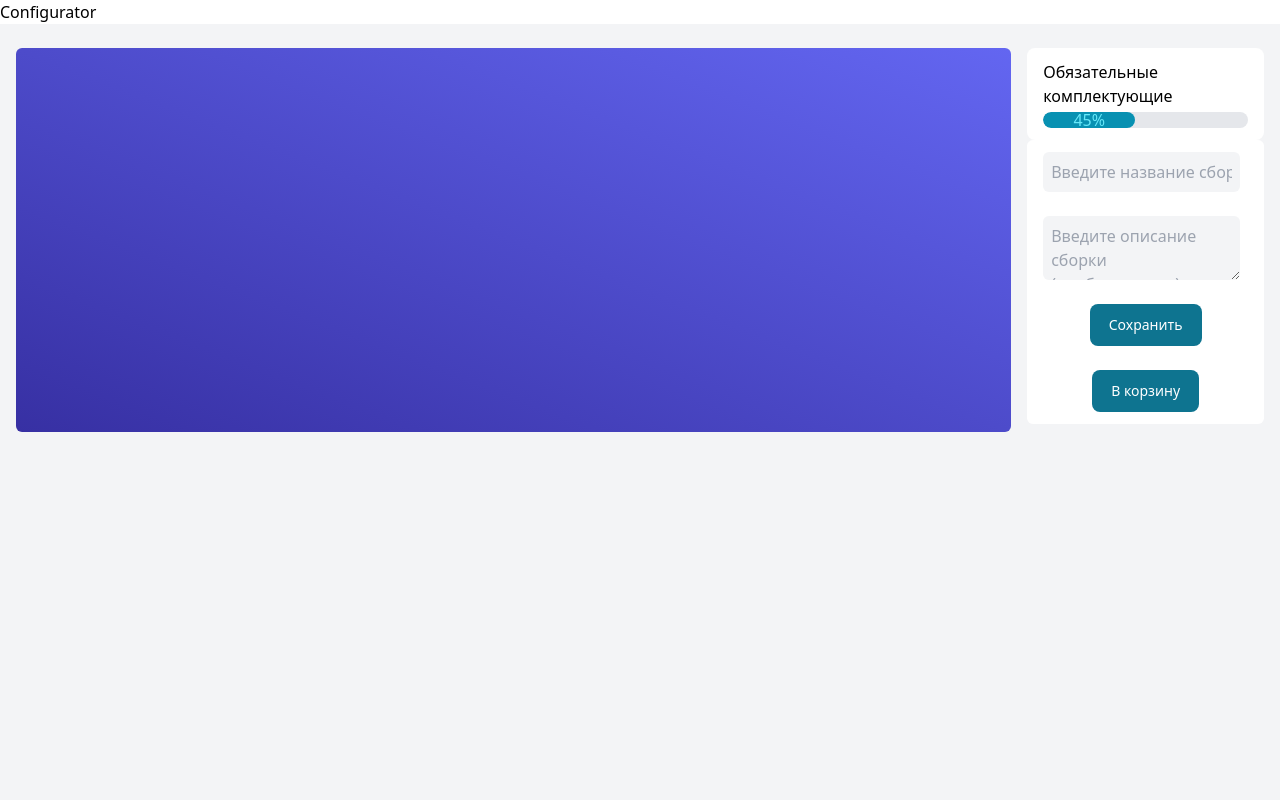
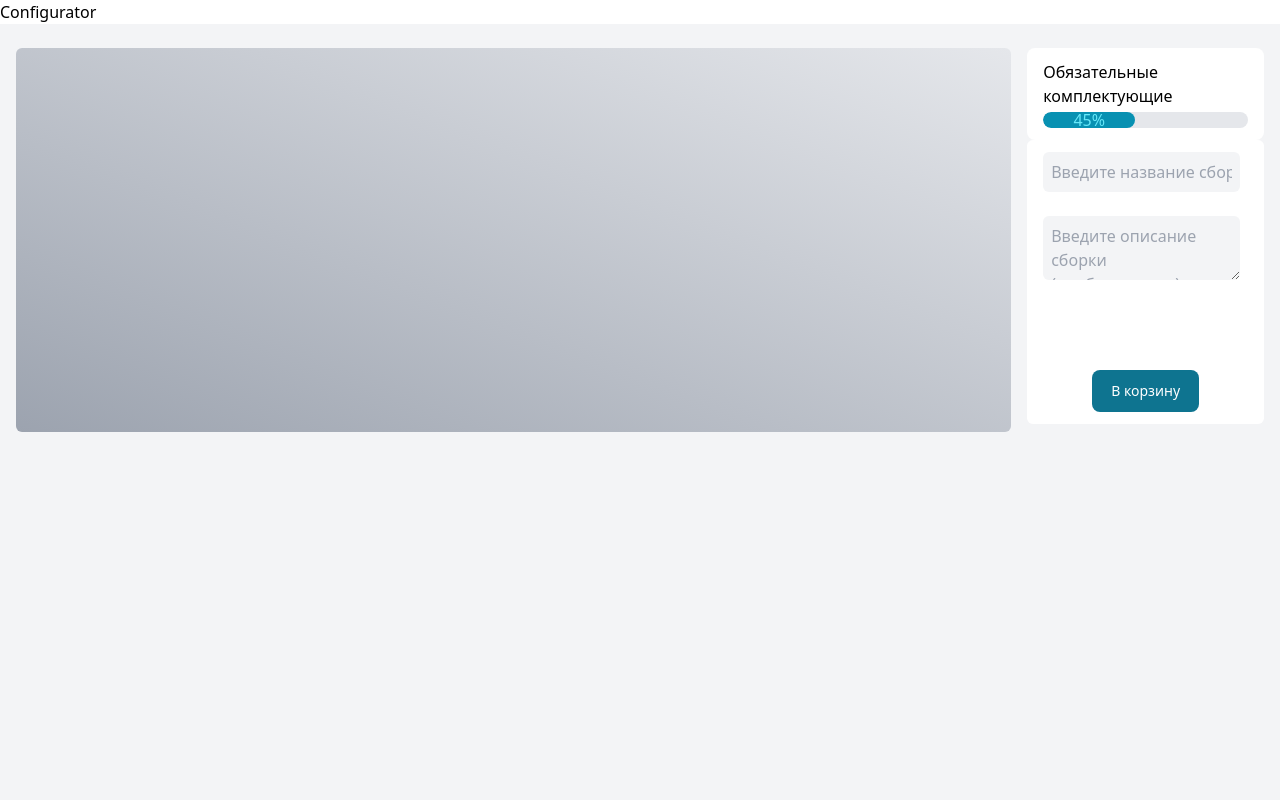
Before and after one commit to Nakifaria/final-project, a React (Vite) app in the folder client/: page /configurator in a window 1280 px wide. Shown: the top 800 px of the page. Built offline with nearby package versions, Linux system fonts and the light colour scheme.

Commit message:
configurator page view in progress

```diff
--- a/client/src/components/Configurator/Configurator.tsx
+++ b/client/src/components/Configurator/Configurator.tsx
@@ -6,7 +6,9 @@ function Configurator() {
   return (
     <>
       <div className="bg-gray-100 sm:grid grid-cols-5 grid-rows-2 px-4 py-6 min-h-full lg:min-h-screen space-y-6 sm:space-y-0 sm:gap-4">
-        <div className="h-96 col-span-4 bg-gradient-to-tr from-indigo-800 to-indigo-500 rounded-md flex items-center"></div>
+        <div className="h-96 col-span-4 bg-gradient-to-tr from-gray-400 to-gray-200 rounded-md flex ">
+
+        </div>
         <div className="h-96 col-span-1 ">
           <div className="bg-white py-3 px-4 rounded-lg">
             <Progress
@@ -36,7 +38,7 @@ function Configurator() {
               />
             </div>
             <div className="bg-white py-3 px-4 rounded-lg flex justify-around items-center ">
-              <Button>Сохранить</Button>
+              <Button className="bg-gray">Сохранить</Button>
             </div>
             <div className="bg-white py-3 px-4 rounded-lg flex justify-around items-center ">
               <Button>В корзину</Button>
```
